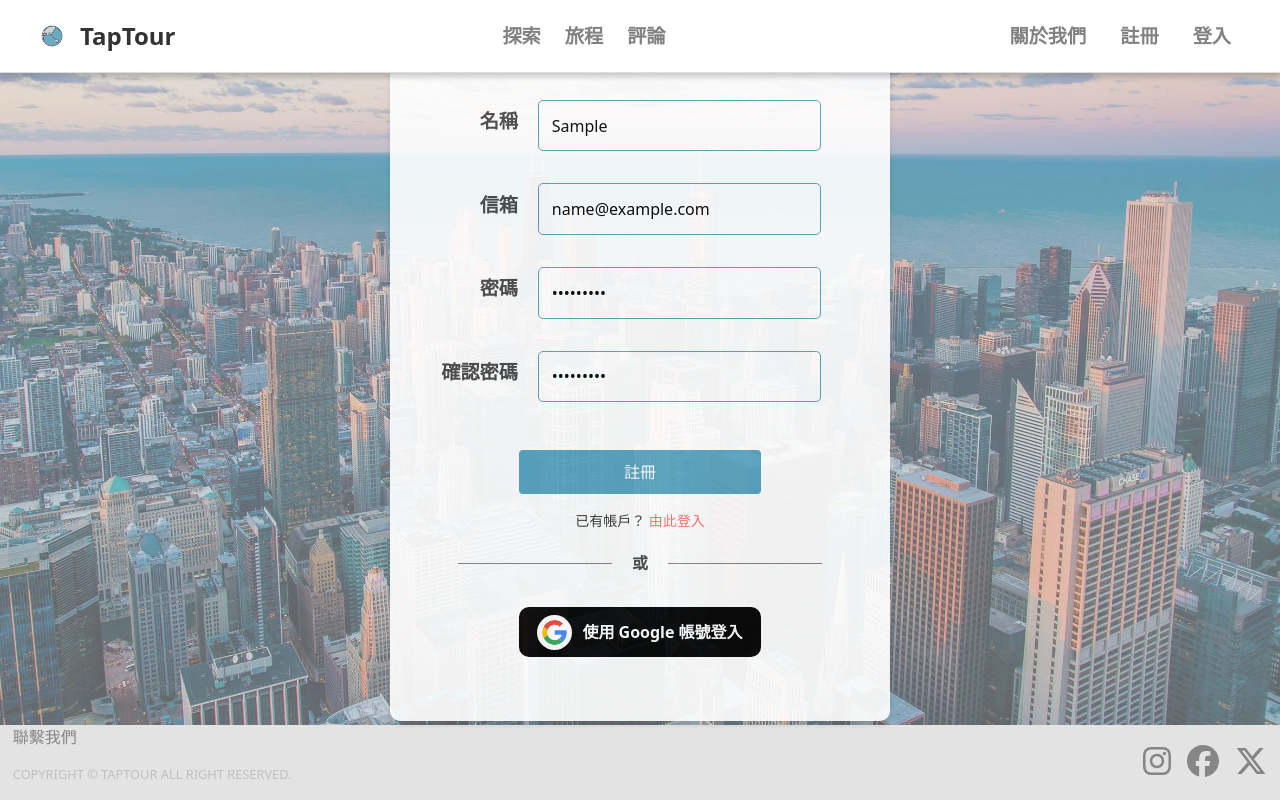
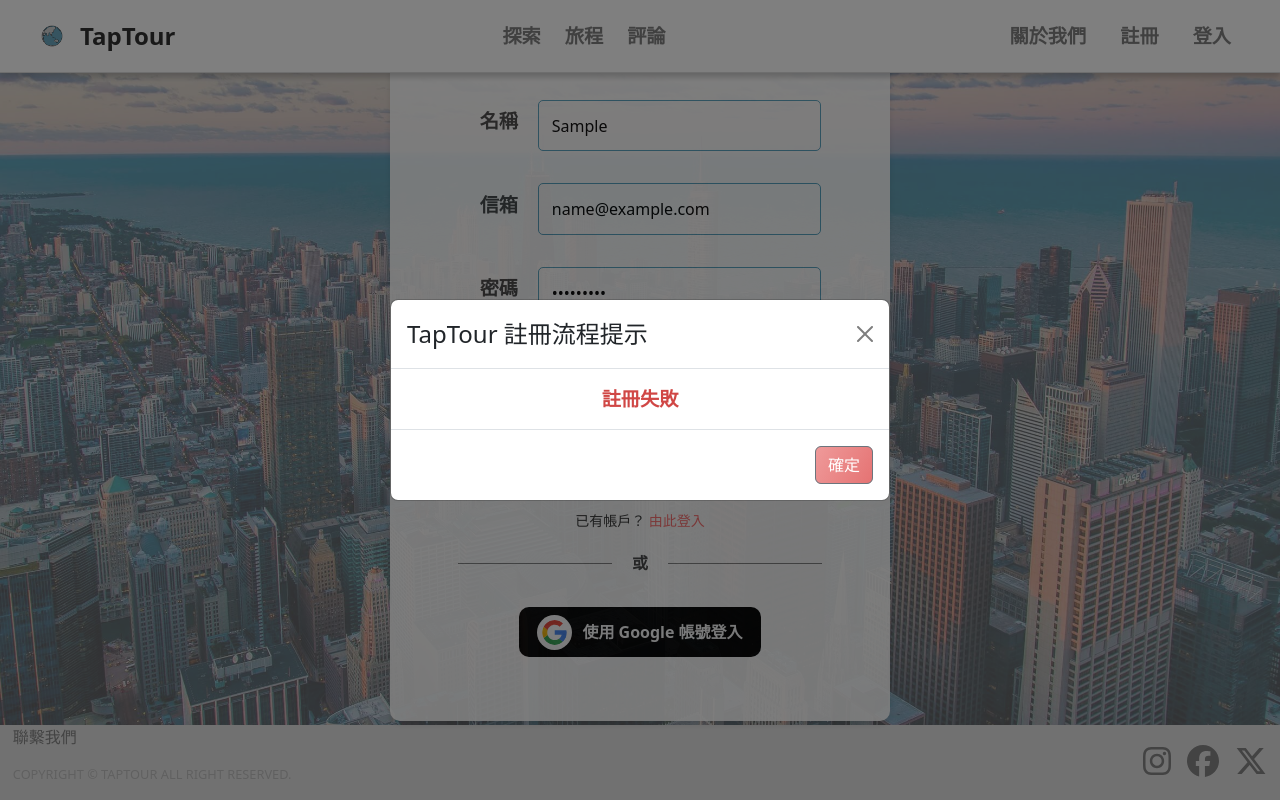
Before and after one commit to brownishgreen/TapTour, a React (Vite) app in the folder frontend/: page /register in a window 1280 px wide. Both pictures are taken after typing "Sample", "name@example.com", "Sample123", "Sample123" into the empty fields and a click on the button "註冊". Built offline with nearby package versions, Linux system fonts and the light colour scheme; no server answers.

Commit message:
feat(register): Implement registration success and error modals

```diff
--- a/frontend/src/components/RegisterForm.jsx
+++ b/frontend/src/components/RegisterForm.jsx
@@ -1,9 +1,11 @@
 import { useState } from 'react'
 import { Modal, Button } from 'react-bootstrap'
 import '../scss/components/_form.scss'
+import axios from 'axios'
 
 const RegisterForm = () => {
   const [showModal, setShowModal] = useState(false)
+  const [successMessage, setSuccessMessage] = useState('')
   const [errorMessage, setErrorMessage] = useState('')
   const [formData, setFormData] = useState({ // 初始化表單資料 用來儲存表單資料
     name: '',
@@ -17,7 +19,7 @@
     setFormData({ ...formData, [name]: value })
   }
 
-  const handleSubmit = (e) => {
+  const handleSubmit = async (e) => {
     e.preventDefault()
     //驗證必填欄位
     if (!formData.name || !formData.email || !formData.password || !formData.confirmPassword) {
@@ -39,6 +41,22 @@
     }
     console.log(formData)
     //這裡要寫註冊的API 發送API請求
+    try {
+      const response = await axios.post('http://localhost:3000/api/user/register', formData)
+      console.log(response.data)
+      setSuccessMessage('註冊成功！即將跳轉...')
+      setShowModal(true)
+      setTimeout(() => {
+        window.location.href = '/profile'
+      }, 2000) // 2 秒後跳轉個人檔案
+    } catch (error) {
+      if (error.response) {
+        setErrorMessage(error.response.data.message || '註冊失敗')
+      } else {
+        setErrorMessage('註冊失敗')
+      }
+      setShowModal(true)
+    }
   }
 
   return (
@@ -123,13 +141,24 @@
         </div>
       </form>
       {/* 錯誤訊息彈窗 */}
-      <Modal show={showModal} onHide={() => setShowModal(false)} centered>
+      <Modal
+        show={showModal}
+        onHide={() => setShowModal(false)}
+        centered
+        className="modal-container"
+      >
         <Modal.Header closeButton>
           <Modal.Title>TapTour 註冊流程提示</Modal.Title>
         </Modal.Header>
-        <Modal.Body>{errorMessage}</Modal.Body>
+        <Modal.Body className={successMessage ? 'modal-body-success' : 'modal-body-error'}>
+          {successMessage || errorMessage}
+        </Modal.Body>
         <Modal.Footer>
-          <Button variant="secondary" onClick={() => setShowModal(false)}>
+          <Button
+            variant="secondary"
+            onClick={() => setShowModal(false)}
+            className="modal-btn"
+          >
             確定
           </Button>
         </Modal.Footer>
--- a/package.json
+++ b/package.json
@@ -14,6 +14,7 @@
   "license": "ISC",
   "description": "",
   "dependencies": {
+    "axios": "^1.7.9",
     "concurrently": "^9.1.2",
     "express": "^4.21.2"
   },
```
Also changed, not shown: 2 other files (tests, documents, lock files or other folders).
